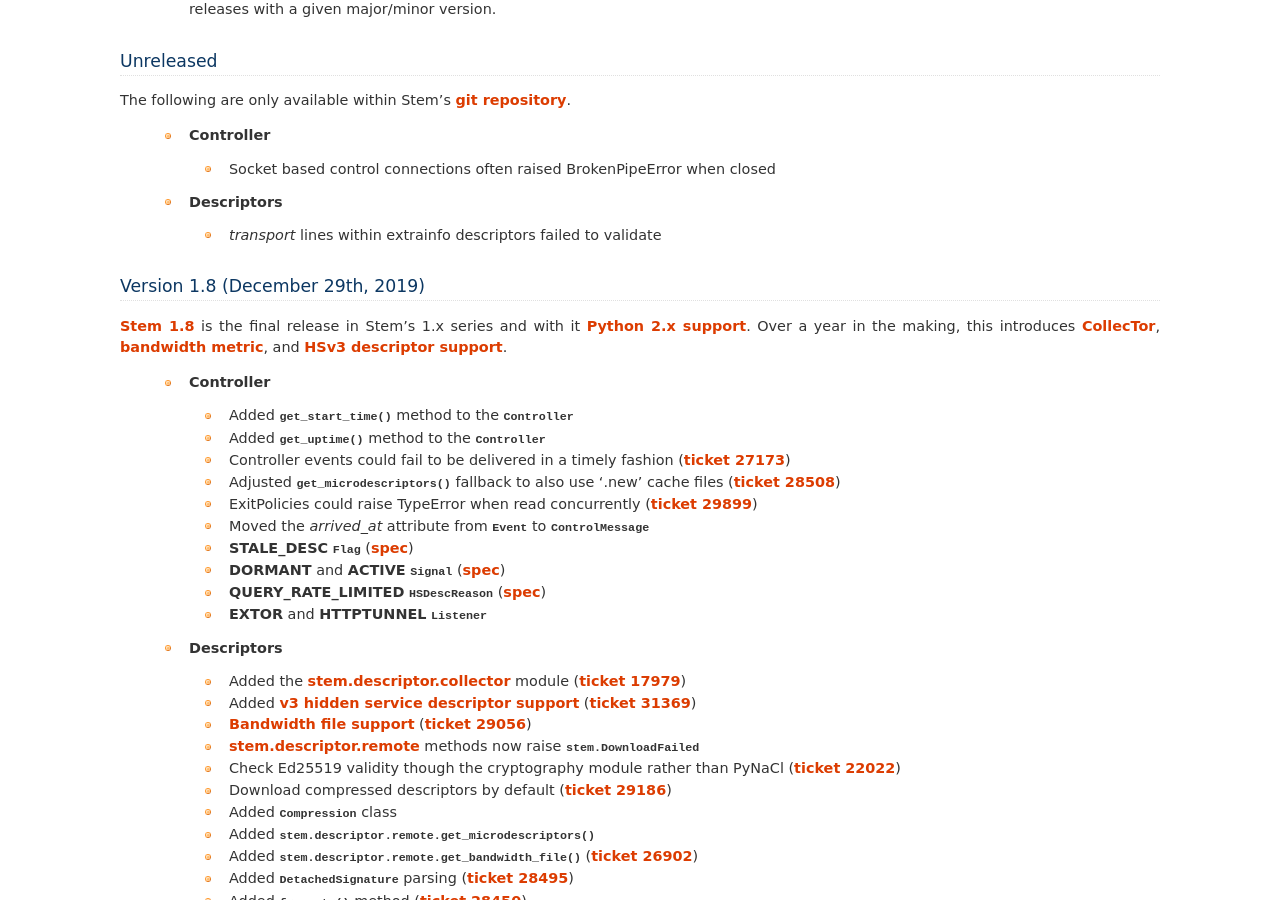
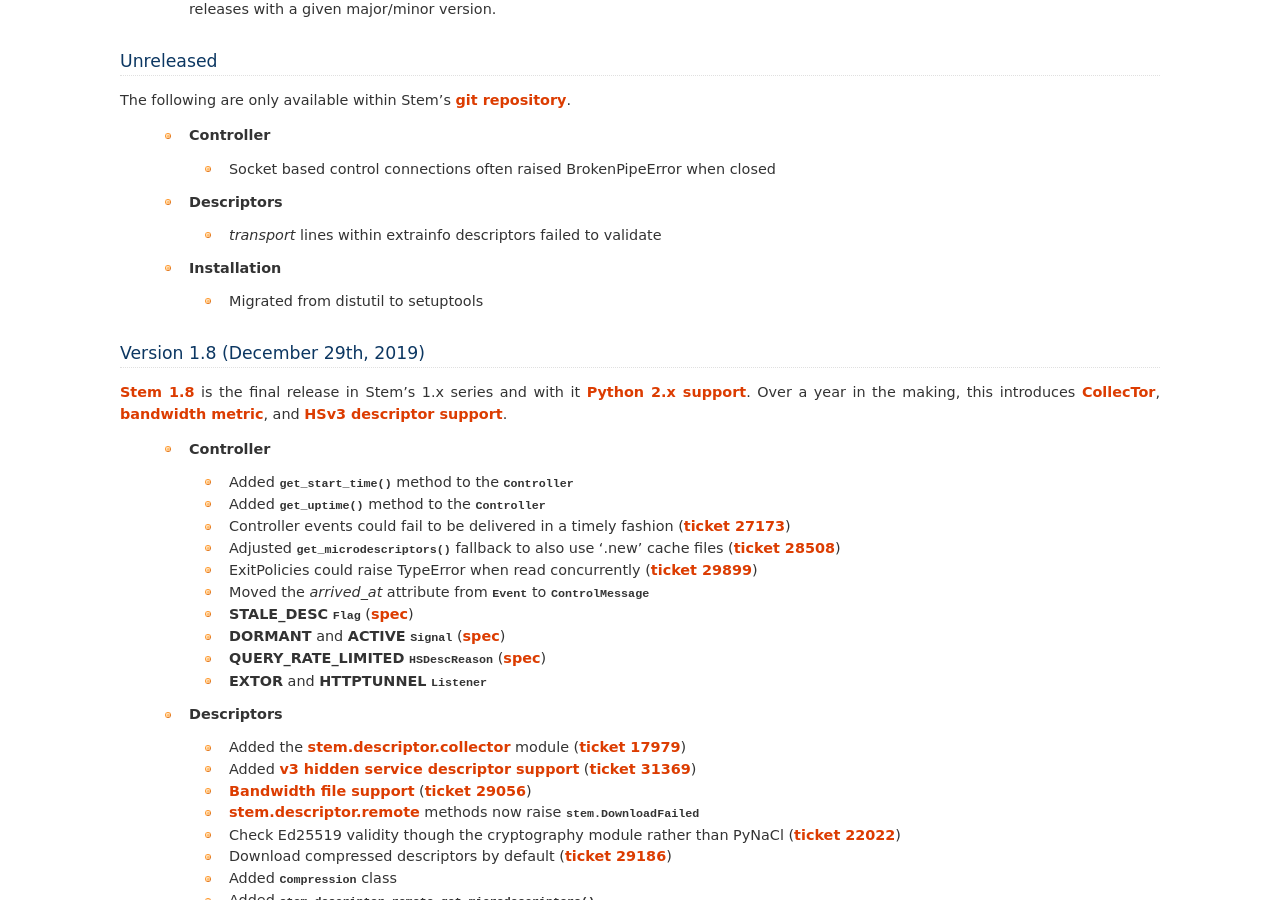
Before and after one commit to torproject/stem, a Sphinx documentation site: the page built from docs/change_log.rst, in a window 1280 px wide and 900 px high, scrolled down 700 px. Built offline with Sphinx 7.4.7, drawn with Linux system fonts in a browser that asks for light colours.

Commit message:
Changelog entry

```diff
--- a/docs/change_log.rst
+++ b/docs/change_log.rst
@@ -53,6 +53,10 @@
  * **Descriptors**
 
   * *transport* lines within extrainfo descriptors failed to validate
+
+ * **Installation**
+
+  * Migrated from distutil to setuptools
 
 .. _version_1.8:
 
```
